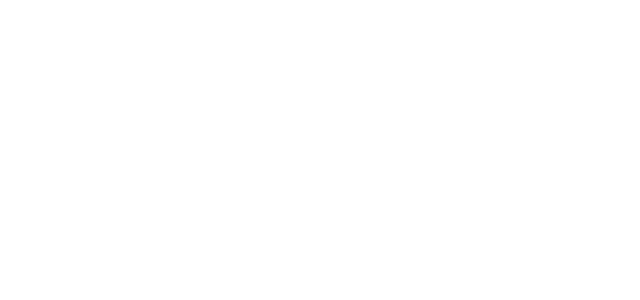
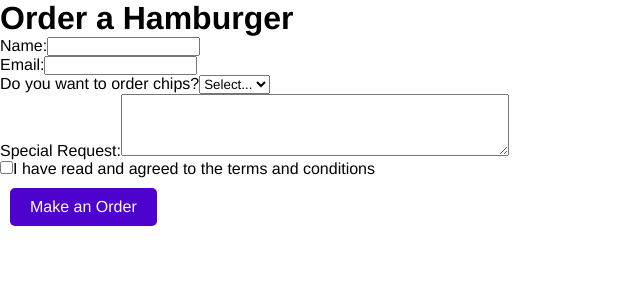
Before and after one commit to jullyanabrasileiro/materials-mini-project-angular-react, a React (Vite) app: page /exercise-18 in a window 1280 px wide. Before the commit this address had no page. Shown: the top 300 px of the page, without its empty margins (0-640 px from the left). Built offline with nearby package versions, Linux system fonts and the light colour scheme.

Commit message:
exercise 18, exercise 21 features

```diff
--- a/package.json
+++ b/package.json
@@ -10,6 +10,10 @@
     "preview": "vite preview"
   },
   "dependencies": {
+    "@emotion/react": "^11.13.3",
+    "@emotion/styled": "^11.13.0",
+    "@mui/material": "^6.1.3",
+    "prop-types": "^15.8.1",
     "react": "^18.3.1",
     "react-dom": "^18.3.1",
     "react-router-dom": "^6.27.0"
--- a/src/App.jsx
+++ b/src/App.jsx
@@ -2,14 +2,20 @@
 import Home from './components/Home';
 import Exercise16 from './exercises/exercise16/Exercise16';
 import Exercise17 from './exercises/exercise17/Exercise17';
+import Exercise18 from './exercises/exercise18/Exercise18';
+import Exercise19 from './exercises/exercise19/Exercise19';
+import Exercise21 from './exercises/exercise21/Exercise21';
 
 const App = () => {
   return (
     <Router>
       <Routes>
         <Route path="/" element={<Home />} />
-        <Route path="/exercise-16/*" element={<Exercise16 />} />
-        <Route path="/exercise-17/*" element={<Exercise17 />} />
+        <Route path="/exercise-16" element={<Exercise16 />} />
+        <Route path="/exercise-17" element={<Exercise17 />} />
+        <Route path="/exercise-18" element={<Exercise18 />} />
+        <Route path="/exercise-19" element={<Exercise19 />} />
+        <Route path="/exercise-21" element={<Exercise21 />} />
       </Routes>
     </Router>
   );
--- a/src/exercises/exercise18/Exercise18.jsx
+++ b/src/exercises/exercise18/Exercise18.jsx
@@ -0,0 +1,11 @@
+import Form from './Form';
+
+const App = () => {
+  return (
+    <div>
+      <Form />
+    </div>
+  );
+};
+
+export default App;
--- a/src/exercises/exercise18/Form.jsx
+++ b/src/exercises/exercise18/Form.jsx
@@ -0,0 +1,89 @@
+import { useState } from 'react';
+
+const OrderForm = () => {
+  const [name, setName] = useState('');
+  const [email, setEmail] = useState('');
+  const [orderChips, setOrderChips] = useState('');
+  const [specialRequest, setSpecialRequest] = useState('');
+  const [termsAccepted, setTermsAccepted] = useState(false);
+
+  const handleSubmit = (e) => {
+    e.preventDefault();
+
+    if (!name || !email || orderChips === '' || !termsAccepted) {
+      alert('Please fill in all required fields.');
+      return;
+    }
+
+    alert(`Order placed successfully!\nName: ${name}\nEmail: ${email}\nChips: ${orderChips}\nSpecial Request: ${specialRequest}`);
+  };
+
+  return (
+    <div>
+      <h1>Order a Hamburger</h1>
+      <form onSubmit={handleSubmit}>
+        <div>
+          <label>
+            Name:
+            <input
+              type="text"
+              value={name}
+              onChange={(e) => setName(e.target.value)}
+              required
+            />
+          </label>
+        </div>
+        <div>
+          <label>
+            Email:
+            <input
+              type="email"
+              value={email}
+              onChange={(e) => setEmail(e.target.value)}
+              required
+            />
+          </label>
+        </div>
+        <div>
+          <label>
+            Do you want to order chips?
+            <select
+              value={orderChips}
+              onChange={(e) => setOrderChips(e.target.value)}
+              required
+            >
+              <option value="">Select...</option>
+              <option value="yes">Yes</option>
+              <option value="no">No</option>
+            </select>
+          </label>
+        </div>
+        <div>
+          <label>
+            Special Request:
+            <textarea
+              value={specialRequest}
+              onChange={(e) => setSpecialRequest(e.target.value)}
+              rows="4"
+              cols="50"
+            />
+          </label>
+        </div>
+        <div>
+          <label>
+            <input
+              type="checkbox"
+              checked={termsAccepted}
+              onChange={(e) => setTermsAccepted(e.target.checked)}
+              required
+            />
+            I have read and agreed to the terms and conditions
+          </label>
+        </div>
+        <button type="submit">Make an Order</button>
+      </form>
+    </div>
+  );
+};
+
+export default OrderForm;
--- a/src/exercises/exercise19/Exercise19.jsx
+++ b/src/exercises/exercise19/Exercise19.jsx
@@ -0,0 +1,35 @@
+import '../../index.css';
+
+const Exercise19 = () => {
+  const products = [
+    {
+      name: 'Product 1',
+      description: 'Description of product 1',
+      price: '$10.99',
+    },
+    {
+      name: 'Product 2',
+      description: 'Description of product 2',
+      price: '$24.99',
+    },
+    {
+      name: 'Product 3',
+      description: 'Description of product 3',
+      price: '$15.49',
+    },
+  ];
+
+  return (
+    <div>
+      {products.map((product, index) => (
+        <div className="product-container" key={index}>
+          <div className="product-name">{product.name}</div>
+          <div className="product-description">{product.description}</div>
+          <div className="product-price">{product.price}</div>
+        </div>
+      ))}
+    </div>
+  );
+};
+
+export default Exercise19;
--- /dev/null
+++ b/src/exercises/exercise21/DeleteButton.jsx
@@ -0,0 +1,25 @@
+import PropTypes from 'prop-types';
+
+const DeleteButton = ({ onClick }) => {
+  return (
+    <button
+      onClick={onClick}
+      style={{
+        backgroundColor: 'red',
+        color: 'white',
+        padding: '10px 15px',
+        border: 'none',
+        borderRadius: '5px',
+      }}
+    >
+      Delete
+    </button>
+  );
+};
+
+
+DeleteButton.propTypes = {
+  onClick: PropTypes.func.isRequired,
+};
+
+export default DeleteButton;
--- /dev/null
+++ b/src/exercises/exercise21/Exercise21.jsx
@@ -0,0 +1,29 @@
+import SliderComponent from './SliderComponent';
+import DeleteButton from './DeleteButton';
+import TextFields from './TextFields';
+
+const Exercise21 = () => {
+  const handleDelete = () => {
+    alert('Delete action executed!');
+  };
+
+  return (
+    <div style={{ padding: 20 }}>
+      <h1>Exercise 21</h1>
+
+      {/* Slider Component */}
+      <h2>Slider</h2>
+      <SliderComponent />
+
+      {/* Delete Button */}
+      <h2>Delete Button</h2>
+      <DeleteButton onClick={handleDelete} />
+
+      {/* Text Fields */}
+      <h2>Text Fields</h2>
+      <TextFields />
+    </div>
+  );
+};
+
+export default Exercise21;
--- /dev/null
+++ b/src/exercises/exercise21/SliderComponent.jsx
@@ -0,0 +1,11 @@
+
+const SliderComponent = () => {
+  return (
+    <div>
+      <input type="range" min="1" max="100" />
+      <p>Slide to choose a value!</p>
+    </div>
+  );
+};
+
+export default SliderComponent;
--- /dev/null
+++ b/src/exercises/exercise21/TextFields.jsx
@@ -0,0 +1,45 @@
+import { useState } from 'react';
+
+const TextFields = () => {
+  const [input1, setInput1] = useState('');
+  const [input2, setInput2] = useState('');
+
+  const handleSubmit = (e) => {
+    e.preventDefault();
+    if (!input1 || !input2) {
+      alert('Please fill in all fields.');
+    } else {
+      alert(`Inputs submitted: ${input1}, ${input2}`);
+    }
+  };
+
+  return (
+    <form onSubmit={handleSubmit}>
+      <div>
+        <label>
+          Input 1:
+          <input
+            type="text"
+            value={input1}
+            onChange={(e) => setInput1(e.target.value)}
+            required
+          />
+        </label>
+      </div>
+      <div>
+        <label>
+          Input 2:
+          <input
+            type="text"
+            value={input2}
+            onChange={(e) => setInput2(e.target.value)}
+            required
+          />
+        </label>
+      </div>
+      <button type="submit">Submit</button>
+    </form>
+  );
+};
+
+export default TextFields;
--- a/src/index.css
+++ b/src/index.css
@@ -86,3 +86,32 @@
   flex-direction: column;
   padding-top: 20px;
 }
+
+/* exercise 19*/
+
+.product-container {
+  display: flex;
+  justify-content: space-between;
+  align-items: center;
+  padding: 10px;
+  border: 1px solid #ccc;
+  margin-bottom: 10px;
+}
+
+.product-name {
+  font-weight: bold;
+  font-size: 20px;
+}
+
+.product-description {
+  flex: 1;
+  margin: 0 10px;
+}
+
+.product-price {
+  color: red;
+}
+
+.product-price:hover {
+  color: green;
+}
```
Also changed, not shown: 1 other file (tests, documents, lock files or other folders).
